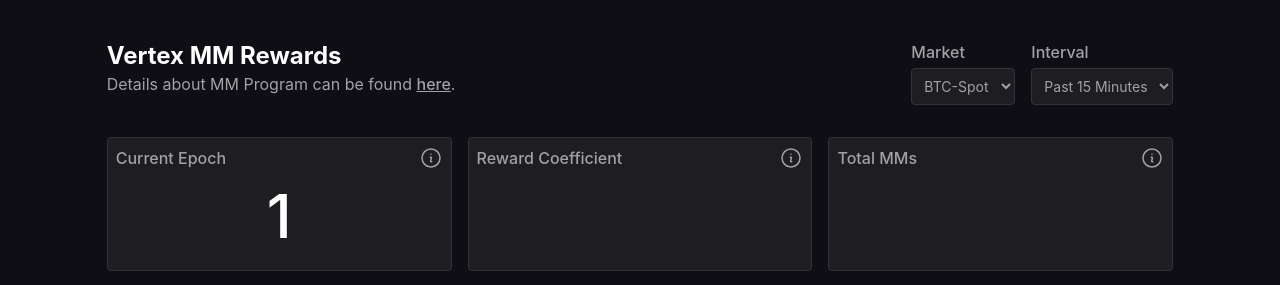
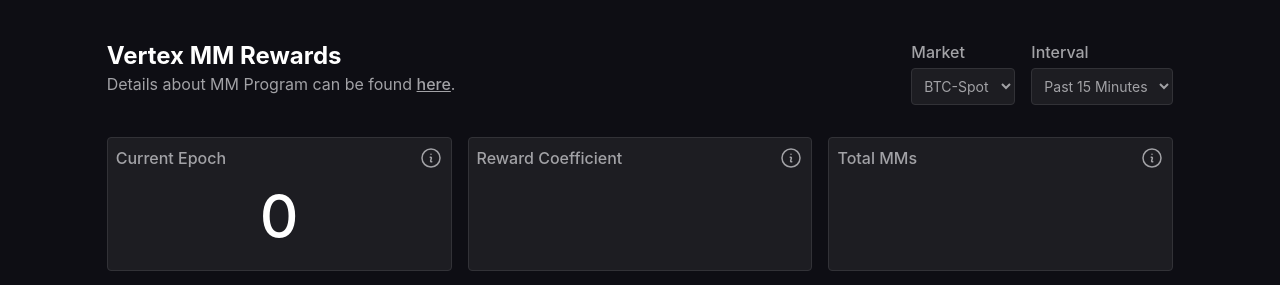
Before and after one commit to josephl37/vertex-mm-dashboard, a React (Create React App) app: page / in a window 1280 px wide. Shown: the top 285 px of the page. Built offline with nearby package versions, Linux system fonts and the light colour scheme; no server answers.

Commit message:
added getCurrentEpoch function

```diff
--- a/src/actions/index.js
+++ b/src/actions/index.js
@@ -1,13 +1,15 @@
 import axios from "axios";
+import { getCurrentEpoch } from "../utils";
 export const FETCH_DATA = "FETCH_DATA";
 
-const base = "https://test.vertexprotocol-backend.com";
+const base = "https://prod.vertexprotocol-backend.com";
 
 export function fetchData(market, interval) {
+  const epoch = getCurrentEpoch();
   return dispatch => {
     axios.post(`${base}/indexer`, {
       maker_statistics: {
-        epoch: 2,
+        epoch: epoch,
         product_id: market,
         interval: interval
       }
@@ -17,6 +19,7 @@
       }
     })
       .then(response => {
+        console.log(response);
         dispatch({
           type: FETCH_DATA,
           payload: response.data
--- a/src/components/top-dashboard.js
+++ b/src/components/top-dashboard.js
@@ -1,6 +1,7 @@
 import { Tooltip } from "react-tooltip";
 import infoSvg from "../public/information-circle.svg";
 import { useSelector } from "react-redux";
+import { getCurrentEpoch } from "../utils";
 
 function TopDashboard() {
   const data = useSelector((state) => state.data);
@@ -18,7 +19,7 @@
           />
         </div>
         <div className="flex justify-center mt-4 mb-6">
-          <p className="text-white text-6xl font-medium">1</p>
+          <p className="text-white text-6xl font-medium">{getCurrentEpoch()}</p>
         </div>
       </div>
       <div className="bg-gray-3 border border-gray-2 rounded">
--- a/src/utils.js
+++ b/src/utils.js
@@ -95,3 +95,12 @@
       });
   }
 }
+
+export function getCurrentEpoch() {
+  const startTime = 1682514000 * 1000; // in miliseconds
+  const epochDuration = 2419200 * 1000; // in miliseconds
+  const currentTime = new Date();
+
+  const epoch = Math.ceil((currentTime - startTime) / epochDuration)
+  return epoch;
+}
```
